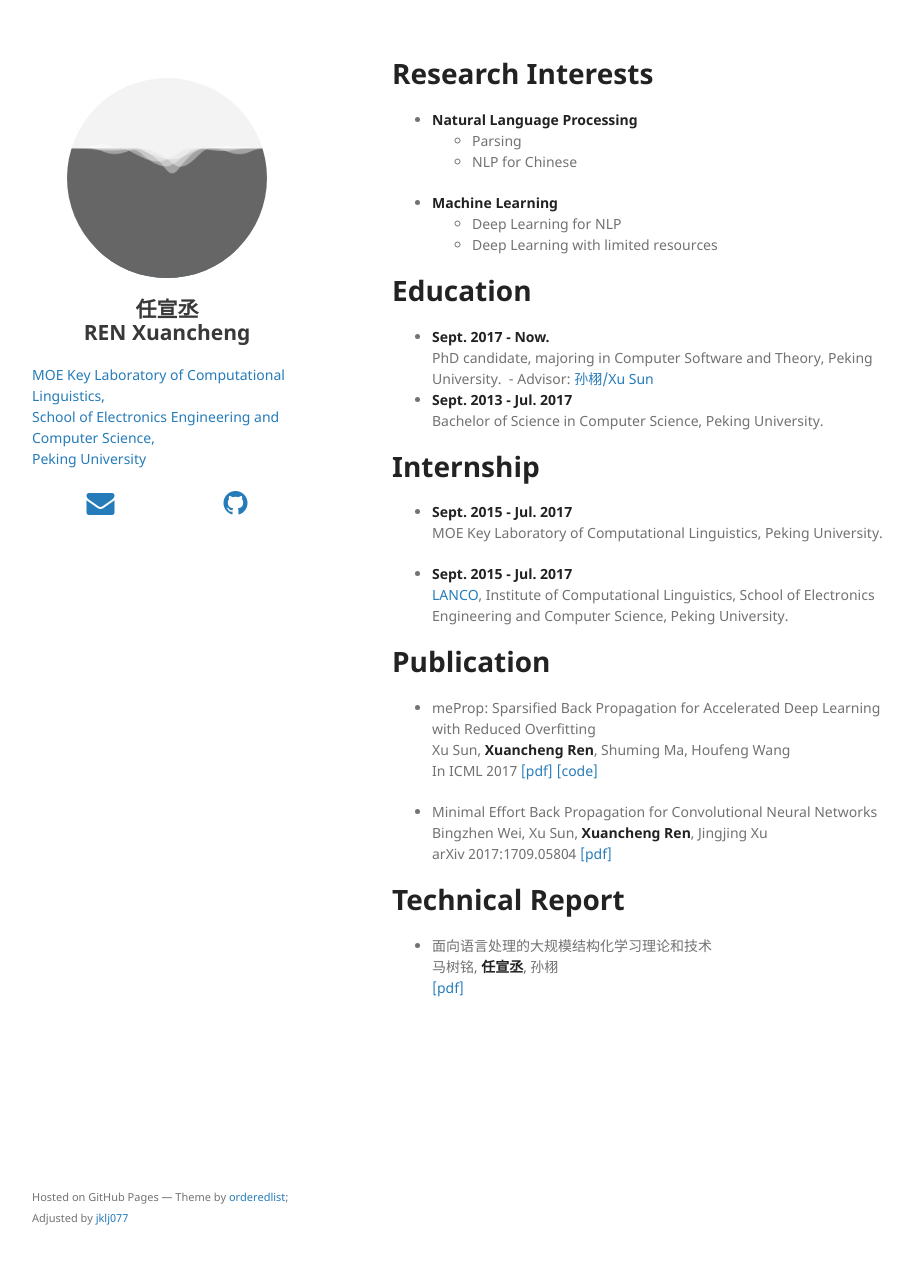
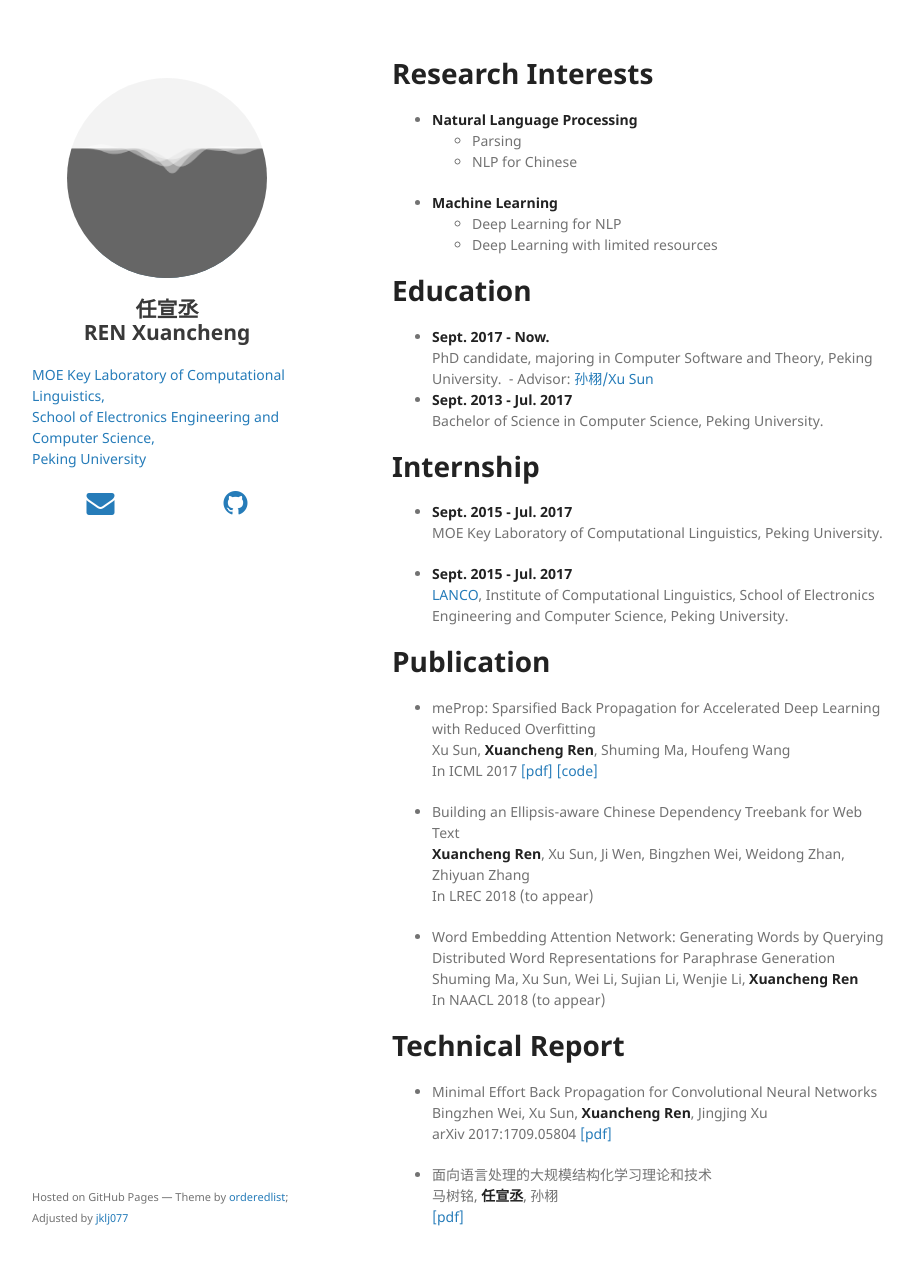
Before and after one commit to jklj077/jklj077.github.io, a Jekyll site: the page built from index.md, in a window 1280 px wide and 1297 px high. Shown: the top 1265 px of the window, without its empty margins (178-1092 px from the left). Built offline with Jekyll 4.4.1, drawn with Linux system fonts in a browser that asks for light colours; nearby versions of some CDN libraries; our own code applies the rules of GitHub Pages for plain Markdown files.

Commit message:
Update index.md

```diff
--- a/index.md
+++ b/index.md
@@ -33,12 +33,20 @@ layout: default
   Xu Sun, **Xuancheng Ren**, Shuming Ma, Houfeng Wang
   In ICML 2017 [[pdf]](https://arxiv.org/pdf/1706.06197.pdf) [[code]](https://github.com/jklj077/meProp)
 
+* Building an Ellipsis-aware Chinese Dependency Treebank for Web Text
+  **Xuancheng Ren**, Xu Sun, Ji Wen, Bingzhen Wei, Weidong Zhan, Zhiyuan Zhang
+  In LREC 2018 (to appear)
+
+* Word Embedding Attention Network: Generating Words by Querying Distributed Word Representations for Paraphrase Generation
+  Shuming Ma, Xu Sun, Wei Li, Sujian Li, Wenjie Li, **Xuancheng Ren**
+  In NAACL 2018 (to appear)
+
+# Technical Report
+
 * Minimal Effort Back Propagation for Convolutional Neural Networks
   Bingzhen Wei, Xu Sun, **Xuancheng Ren**, Jingjing Xu
   arXiv 2017:1709.05804 [[pdf]](https://arxiv.org/pdf/1709.05804)
 
-# Technical Report
-
 * 面向语言处理的大规模结构化学习理论和技术
   马树铭, **任宣丞**, 孙栩
   [[pdf]](http://shumingma.com/%E9%9D%A2%E5%90%91%E8%AF%AD%E8%A8%80%E5%A4%84%E7%90%86%E7%9A%84%E5%A4%A7%E8%A7%84%E6%A8%A1%E7%BB%93%E6%9E%84%E5%8C%96%E5%AD%A6%E4%B9%A0%E7%90%86%E8%AE%BA%E5%92%8C%E6%8A%80%E6%9C%AF.pdf)
```
